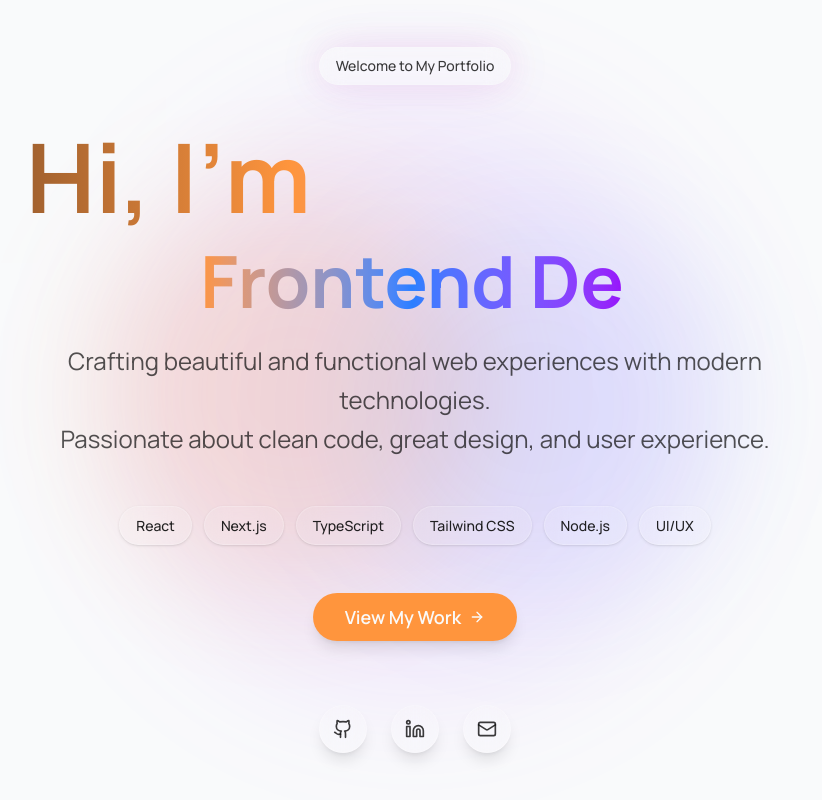
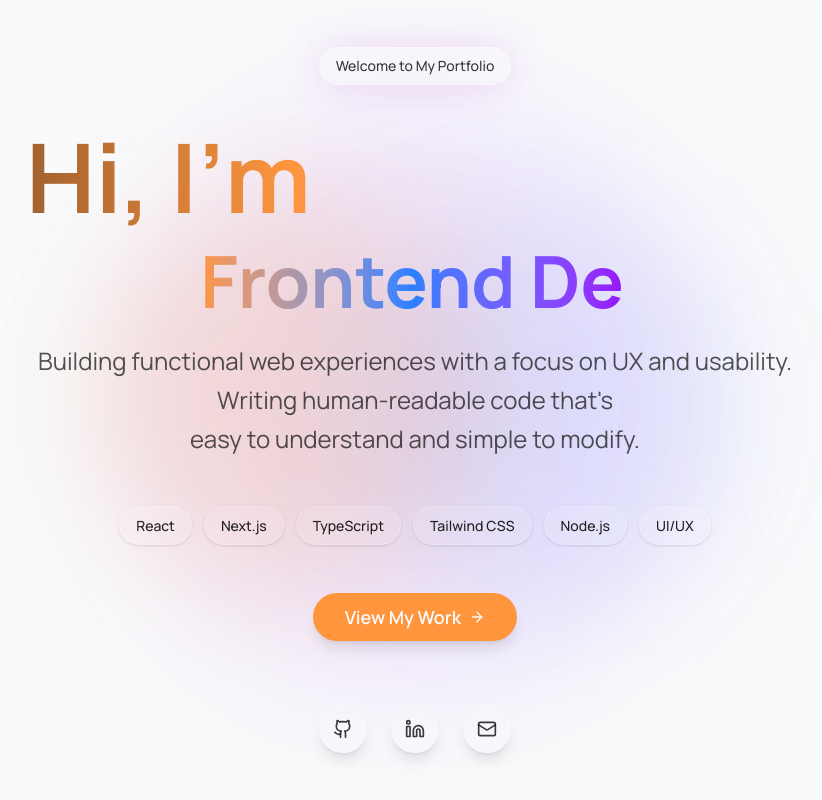
Before and after one commit to hinlaw/portfolio, a Next.js app in the folder frontend/: page / in a window 1280 px wide. Shown: the top 800 px of the page, without its empty margins (225-1047 px from the left). Built offline with nearby package versions, Linux system fonts and the light colour scheme.

Commit message:
Update hero section description text

```diff
--- a/frontend/app/(main)/components/HeroSection.tsx
+++ b/frontend/app/(main)/components/HeroSection.tsx
@@ -88,9 +88,11 @@ export default function HeroSection() {
 
                     {/* Description */}
                     <p className="text-lg sm:text-xl md:text-2xl text-foreground/70 mb-12 max-w-3xl mx-auto leading-relaxed">
-                        Crafting beautiful and functional web experiences with modern technologies.
+                        Building functional web experiences with a focus on UX and usability.
                         <br className="hidden sm:block" />
-                        Passionate about clean code, great design, and user experience.
+                        Writing human-readable code that's
+                        <br className="hidden sm:block" />
+                        easy to understand and simple to modify.
                     </p>
 
                     {/* Skills Tags */}
```
